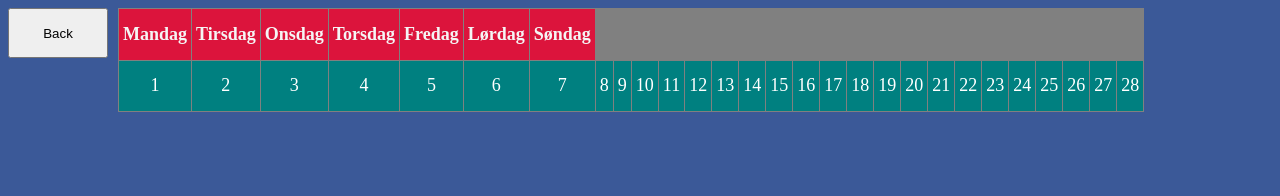
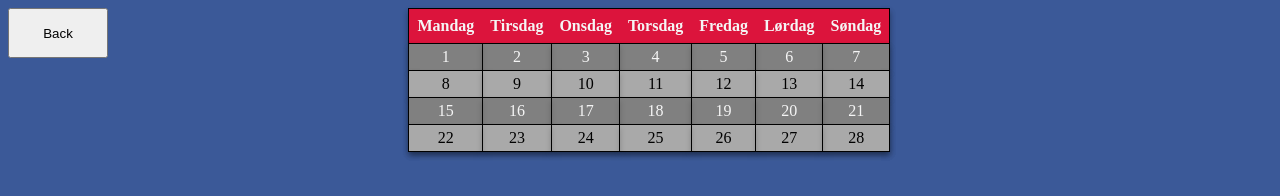
Before and after one commit to Torfand/Beppes-Proto, a plain HTML site: page Index.html in a window 1280 px wide. Both pictures are taken after a click on the button "Min kalender". Drawn offline with Linux system fonts and the light colour scheme.

Commit message:
Tables, trenger mer css

```diff
--- a/css/css.css
+++ b/css/css.css
@@ -2,37 +2,43 @@
             background-color: #3b5998;
             background-size: 100vw 100vh;
         }
+
         /* Table style stjelt fra TODO - Kun for testing!! */
-        table,
-        tr,
-        td,
-        th {
-            border: 1px solid gray;
+
+        table, tr, td {
+            border: 1px solid black;
             border-collapse: collapse;
+            text-align: center;
+            align-self: auto;
+            margin: auto;
+            box-shadow: 0 3px 6px rgba(0, 0, 0, 0.2);
+
+
+
 
         }
 
-
-        td,
-        th {
+        td, th {
             padding: 4px;
-
         }
 
         th {
             background-color: crimson;
-            border: 1px solid gray;
+            padding: 8px;
             color: whitesmoke;
         }
 
+        tr {
+            background-color: darkgrey;
+        }
+
         tr:nth-child(even) {
-            background-color: teal;
-            color: white;
+            background-color: gray;
+            color: whitesmoke;
+        }
 
+        /* Slutt på  Kopiert table style */
 
-
-        }
-        /* Slutt på table style */
         .parent {
             display: grid;
             grid-template-columns: repeat(12, 1fr);
@@ -67,14 +73,3 @@
         .Header {
             grid-area: 1 / 5 / 2 / 9;
         }
-
-        .calendar {
-            border: solid 1px black;
-            float: left;
-            text-align: center;
-            font-size: 18px;
-            width: 13vw;
-            height: 13vh;
-            background-color: grey;
-            background-size: 100vw 100vh;
-        }
--- a/js/view.js
+++ b/js/view.js
@@ -60,9 +60,11 @@ function Calendar() {
     for (month of model.admin.calendar) {
 
         for (let i = 1; i <= month.February; i++) {
-//Trenger nok en Modulo operator her for at den skal lag en ny Row per 7nde dag, ekke helt sikker på hvordan enda, må vell spørre
             html += `
                     <td>${i}</td>`;
+            if (i % 7 == 0) {
+                html += `</tr>`
+            }
         }
     }
     html += `</tr></table>`;
```
